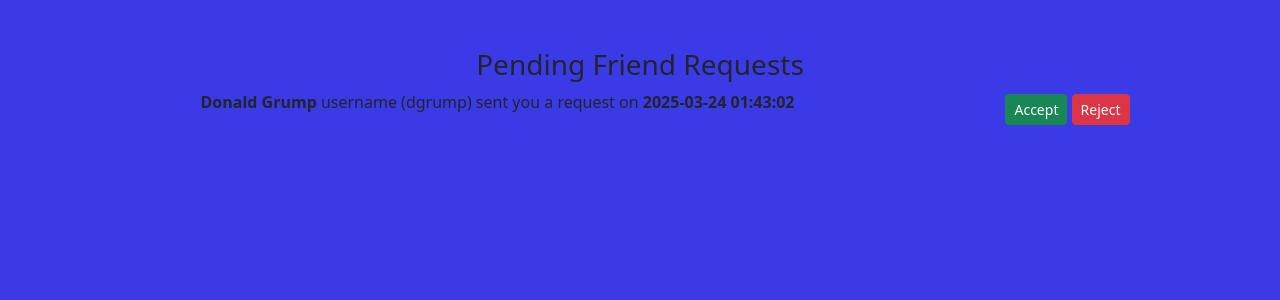
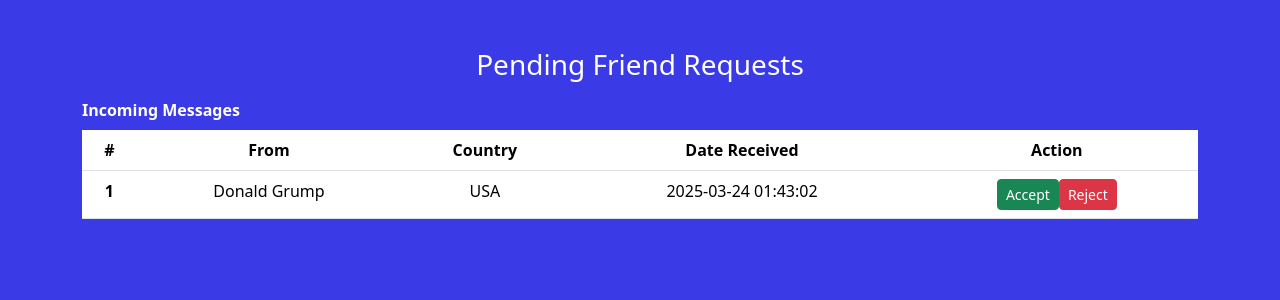
Before and after one commit to jacob-bd/Social-Messaging-Web-App, a Flask app: page /requests in a window 1280 px wide. Shown: the part 108-408 px from the top of the page. Run offline with Flask 3, Linux system fonts and the light colour scheme; a user stored in the database is signed in; some libraries are stand-ins or nearby versions.

Commit message:
updated Requests to use table

```diff
--- a/app.py
+++ b/app.py
@@ -39,18 +39,18 @@ def register():
         country = request.form.get("country")
         password = request.form.get("password")
         passwordconf = request.form.get("confirmation")
+        if not fullname:  # check if no fullname provided
+            return apology("Please provide Full Name", 400)
         if not username:  # check of no username entered in form
-            return apology("Please provide Username", 400)
+            return apology("Please provide username", 400)
         if not password:  # check if no password provided
             return apology("Please provide password", 400)
-        if not fullname:  # check if no fullname provided
-            return apology("Please provide fullname", 400)
-        if not country:  # check if no country provided
-            return apology("Please provide country", 400)
         if not passwordconf:  # check if password confirm provided
             return apology("Please Confirm password", 400)
         if password != passwordconf:  # check if password matches confirmation
             return apology("Passwords must match", 400)
+        if not country:  # check if no country provided
+            return apology("Please provide country", 400)
         try:  # Attempt to insert user
             # inset username with hashed password
             db.execute("INSERT INTO users (username, hash, full_name, country) VALUES (?,?,?,?)",
@@ -71,7 +71,9 @@ def index():
     user_id = session["user_id"]  # User ID for SQL query
     messages = get_flashed_messages(with_categories=False)  # flash messages for actions
     greet  = db.execute("SELECT full_name FROM users WHERE id = ?", user_id)[0]["full_name"]
-    return render_template("index.html", greet=greet)
+    messages = db.execute("SELECT COUNT(*) FROM messages WHERE receiver_id = ? AND status = 'sent'", user_id)[0]["COUNT(*)"]
+    print("MESSAGES COUNT:", messages)
+    return render_template("index.html", greet=greet, messages=messages)
 
 
 @app.route("/friends", methods=["GET", "POST"])
@@ -178,7 +180,7 @@ def check_requests():
     """Check for friend requests"""
     addressee_id = session["user_id"]  # The logged-in user receiving requests
     requests = db.execute(
-        "SELECT u.username, u.full_name, f.requester_id, f.request_date "
+        "SELECT u.username, u.country, u.full_name, f.requester_id, f.request_date "
         "FROM friends f JOIN users u ON u.id = f.requester_id "
         "WHERE f.addressee_id = ? AND f.status = 'pending'",
         addressee_id
--- a/templates/requests.html
+++ b/templates/requests.html
@@ -1,22 +1,39 @@
 {% extends "layout.html" %}
 {% block title %}Friend Requests{% endblock %}
 {% block main %}
-    <h3>Pending Friend Requests</h3>
-    {% for request in requests %}
-        <div class="row mb-2 align-items-center">
-            <div class="col-sm-9">
-                <p> <b>{{ request.full_name }}</b>  username ({{ request.username }}) sent you a request on <b>{{ request.request_date }}</b></p>
-            </div>
-            <div class="col-sm-3">
-                <form action="/accept" method="post" class="d-inline">
+    <h3 style="color: white;">Pending Friend Requests</h3>
+    <table class="table caption-top">
+        <caption><strong style="color: white;">Incoming Messages</strong></caption>
+        <thead>
+          <tr>
+            <th scope="col">#</th>
+            <th scope="col">From</th>
+            <th scope="col">Country</th>
+            <th scope="col">Date Received</th>
+            <th scope="col">Action</th>
+          </tr>
+        </thead>
+        <tbody>
+          {% for request in requests %}
+          <tr>
+            <th scope="row">{{ loop.index }}</th>
+            <td>{{ request.full_name }}</td>
+            <td>{{ request.country }}</td>
+            <td>{{ request.request_date }}</td>
+            <td>
+              <div class="btn-group">
+                <form action="/accept" method="post" style="display:inline;">
                     <input type="hidden" name="requester_id" value="{{ request.requester_id }}">
                     <button class="btn btn-success btn-sm" type="submit">Accept</button>
                 </form>
-                <form action="/reject" method="post" class="d-inline">
+                <form action="/reject" method="post" style="display:inline;">
                     <input type="hidden" name="requester_id" value="{{ request.requester_id }}">
                     <button class="btn btn-danger btn-sm" type="submit">Reject</button>
                 </form>
-            </div>
-        </div>
-    {% endfor %}
+              </div>
+            </td>
+          </tr>
+          {% endfor %}
+        </tbody>
+      </table>
 {% endblock %}
```
Also changed, not shown: templates/index.html (+2 -11 lines), templates/register.html (+14 -3 lines), messaging.db, static/favicon.ico, 1 other file.
